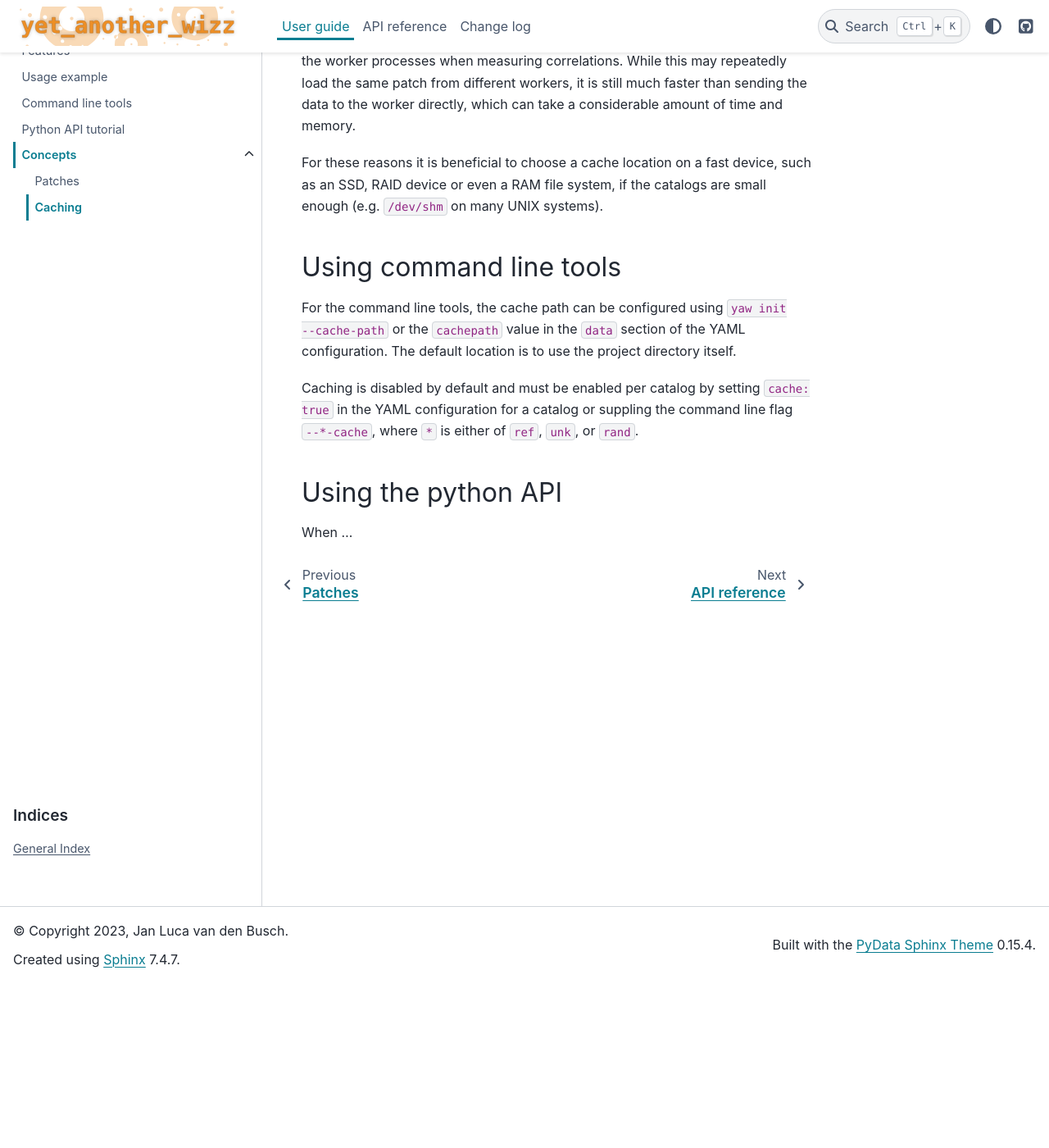
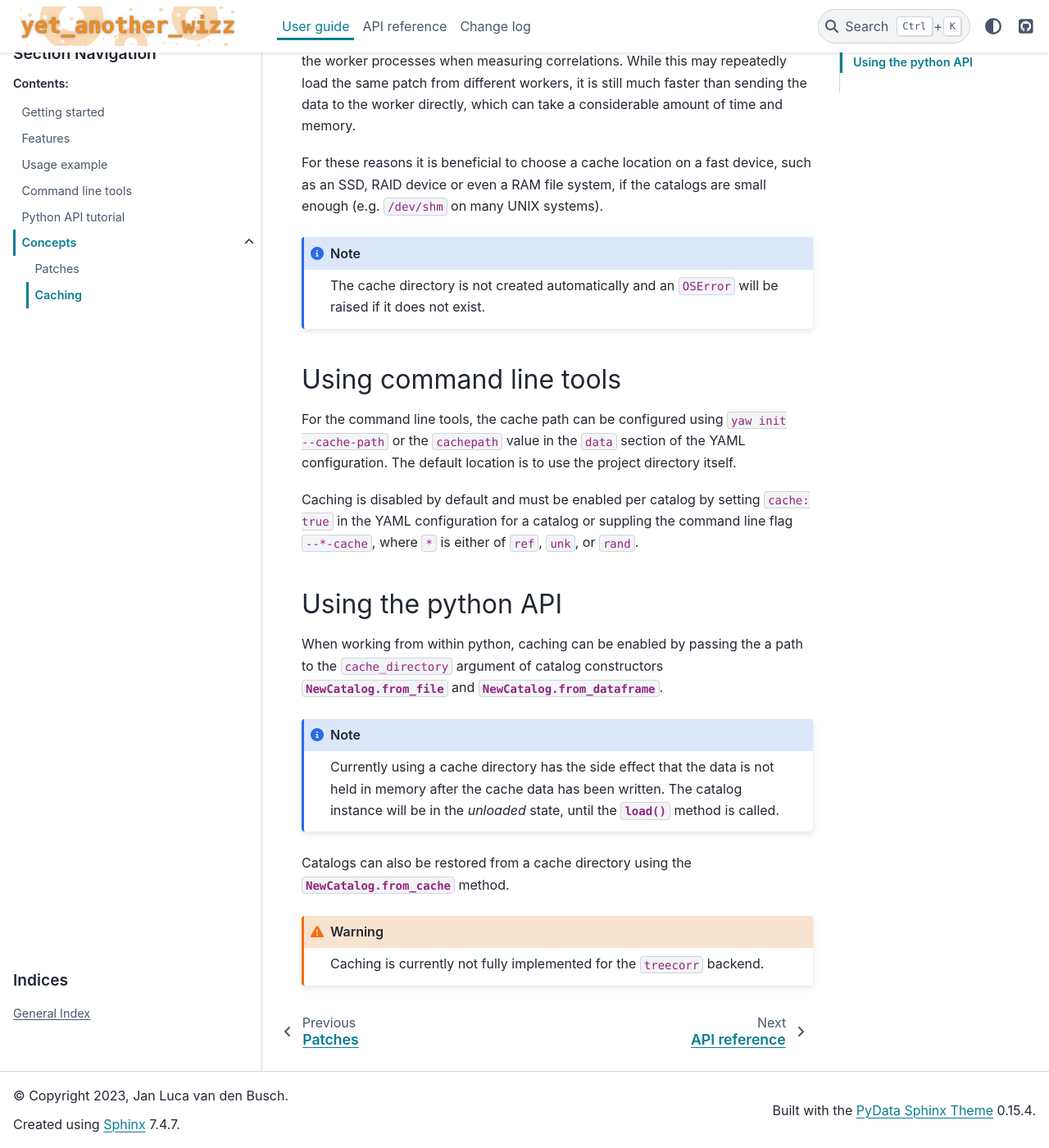
Before and after one commit to jlvdb/yet_another_wizz, a Sphinx documentation site: the page built from docs/source/user_guide/concepts/caching.rst, in a window 1280 px wide and 1400 px high, scrolled down 201 px. Shown: the whole window at 82% size. Built offline with Sphinx 7.4.7 and the PyData theme 0.15.4, drawn with Linux system fonts in a browser that asks for light colours.

Commit message:
completed the caching docs

```diff
--- a/docs/source/user_guide/concepts/caching.rst
+++ b/docs/source/user_guide/concepts/caching.rst
@@ -12,6 +12,12 @@ the worker directly, which can take a considerable amount of time and memory.
 For these reasons it is beneficial to choose a cache location on a fast device,
 such as an SSD, RAID device or even a RAM file system, if the catalogs are
 small enough (e.g. ``/dev/shm`` on many UNIX systems).
+
+.. Note::
+
+    The cache directory is not created automatically and an ``OSError`` will be
+    raised if it does not exist.
+
 
 Using command line tools
 """"""""""""""""""""""""
@@ -29,4 +35,21 @@ command line flag ``--*-cache``, where ``*`` is either of ``ref``, ``unk``, or
 Using the python API
 """"""""""""""""""""
 
-When ...
+When working from within python, caching can be enabled by passing the a path
+to the ``cache_directory`` argument of catalog constructors
+:meth:`NewCatalog.from_file<yaw.catalogs.NewCatalog.from_file>`
+and :meth:`NewCatalog.from_dataframe<yaw.catalogs.NewCatalog.from_dataframe>`.
+
+.. Note::
+
+    Currently using a cache directory has the side effect that the data is not
+    held in memory after the cache data has been written. The catalog
+    instance will be in the *unloaded* state, until the
+    :meth:`load()<yaw.catalogs.BaseCatalog.load>` method is called.
+
+Catalogs can also be restored from a cache directory using the
+:meth:`NewCatalog.from_cache<yaw.catalogs.NewCatalog.from_cache>` method.
+
+.. Warning::
+
+    Caching is currently not fully implemented for the ``treecorr`` backend.
```
Also changed, not shown: docs/source/user_guide/examples/cmd.rst (+8 -3 lines).
